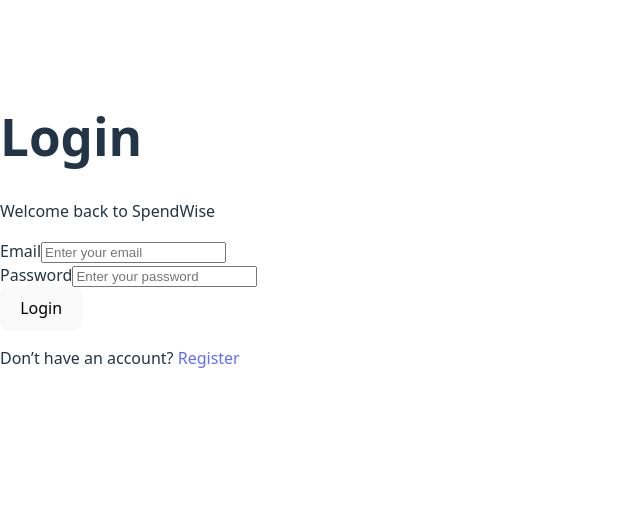
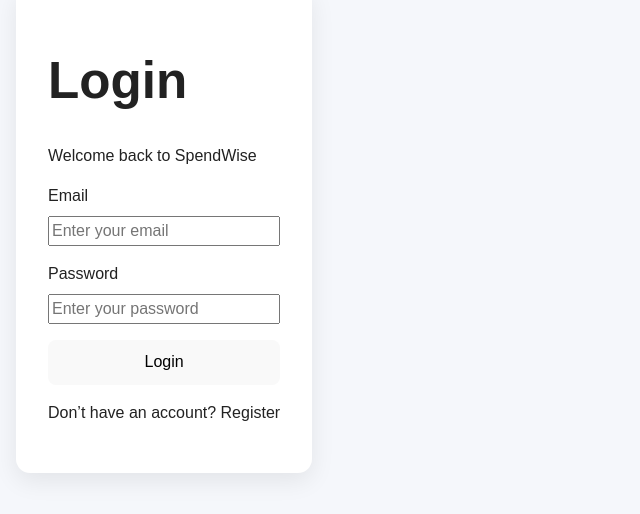
Before and after one commit to olesiamironenko/spend-wise-finance-tracker-2, a React app in the folder frontend/: page /login in a window 1280 px wide. Shown: the part 170-684 px from the top of the page, without its empty margins (0-640 px from the left). Built offline with nearby package versions, Linux system fonts and the light colour scheme; no server answers; the HTML template or start-up script is replaced by a standard one.

Commit message:
global and login page styles added

```diff
--- a/frontend/src/main.jsx
+++ b/frontend/src/main.jsx
@@ -2,6 +2,9 @@
 import { createRoot } from 'react-dom/client'
 import './index.css'
 import App from './App.jsx'
+import './styles/variables.css'
+import './styles/global.css'
+import './styles/utilities.css'
 
 createRoot(document.getElementById('root')).render(
   <StrictMode>
--- /dev/null
+++ b/frontend/src/pages/LoginPage.css
@@ -0,0 +1,55 @@
+.auth-page {
+  min-height: 100vh;
+  display: grid;
+  place-items: center;
+  padding: var(--space-4);
+}
+
+.auth-card {
+  width: 100%;
+  max-width: 420px;
+  background: var(--color-surface);
+  border-radius: var(--radius-lg);
+  box-shadow: var(--shadow-md);
+  padding: var(--space-6);
+}
+
+.auth-title {
+  margin: 0 0 var(--space-2);
+}
+
+.auth-subtitle {
+  margin: 0 0 var(--space-5);
+  color: var(--color-muted);
+}
+
+.auth-form {
+  display: grid;
+  gap: var(--space-4);
+}
+
+.form-group {
+  display: grid;
+  gap: var(--space-2);
+}
+
+.form-input {
+  padding: 0.8rem 0.9rem;
+  border: 1px solid #d0d7de;
+  border-radius: var(--radius-md);
+  background: #fff;
+}
+
+.primary-button {
+  border: none;
+  border-radius: var(--radius-md);
+  background: var(--color-primary);
+  color: white;
+  padding: 0.9rem 1rem;
+  cursor: pointer;
+}
+
+.primary-button:disabled {
+  opacity: 0.7;
+  cursor: not-allowed;
+}
--- a/frontend/src/pages/LoginPage.jsx
+++ b/frontend/src/pages/LoginPage.jsx
@@ -2,6 +2,7 @@
 import { Link, useNavigate } from "react-router-dom";
 import client from "../api/client";
 import { useAuth } from "../hooks/useAuth";
+import './LoginPage.css'
 
 const LoginPage = () => {
   const navigate = useNavigate();
--- /dev/null
+++ b/frontend/src/styles/global.css
@@ -0,0 +1,22 @@
+* {
+  box-sizing: border-box;
+}
+
+body {
+  margin: 0;
+  font-family: Arial, sans-serif;
+  background: #f5f7fb;
+  color: #222;
+}
+
+a {
+  color: inherit;
+  text-decoration: none;
+}
+
+button,
+input,
+select,
+textarea {
+  font: inherit;
+}
--- /dev/null
+++ b/frontend/src/styles/utilities.css
@@ -0,0 +1,19 @@
+.container {
+  width: min(1100px, 92%);
+  margin: 0 auto;
+}
+
+.card {
+  background: var(--color-surface);
+  border-radius: var(--radius-lg);
+  box-shadow: var(--shadow-sm);
+  padding: var(--space-5);
+}
+
+.page-title {
+  margin: 0 0 var(--space-4);
+}
+
+.error-text {
+  color: var(--color-danger);
+}
--- /dev/null
+++ b/frontend/src/styles/variables.css
@@ -0,0 +1,21 @@
+:root {
+  --color-bg: #f5f7fb;
+  --color-surface: #ffffff;
+  --color-text: #222222;
+  --color-muted: #666666;
+  --color-primary: #1f6feb;
+  --color-danger: #c62828;
+
+  --radius-md: 10px;
+  --radius-lg: 14px;
+
+  --shadow-sm: 0 4px 12px rgba(0, 0, 0, 0.06);
+  --shadow-md: 0 8px 24px rgba(0, 0, 0, 0.08);
+
+  --space-1: 0.25rem;
+  --space-2: 0.5rem;
+  --space-3: 0.75rem;
+  --space-4: 1rem;
+  --space-5: 1.5rem;
+  --space-6: 2rem;
+}
```
